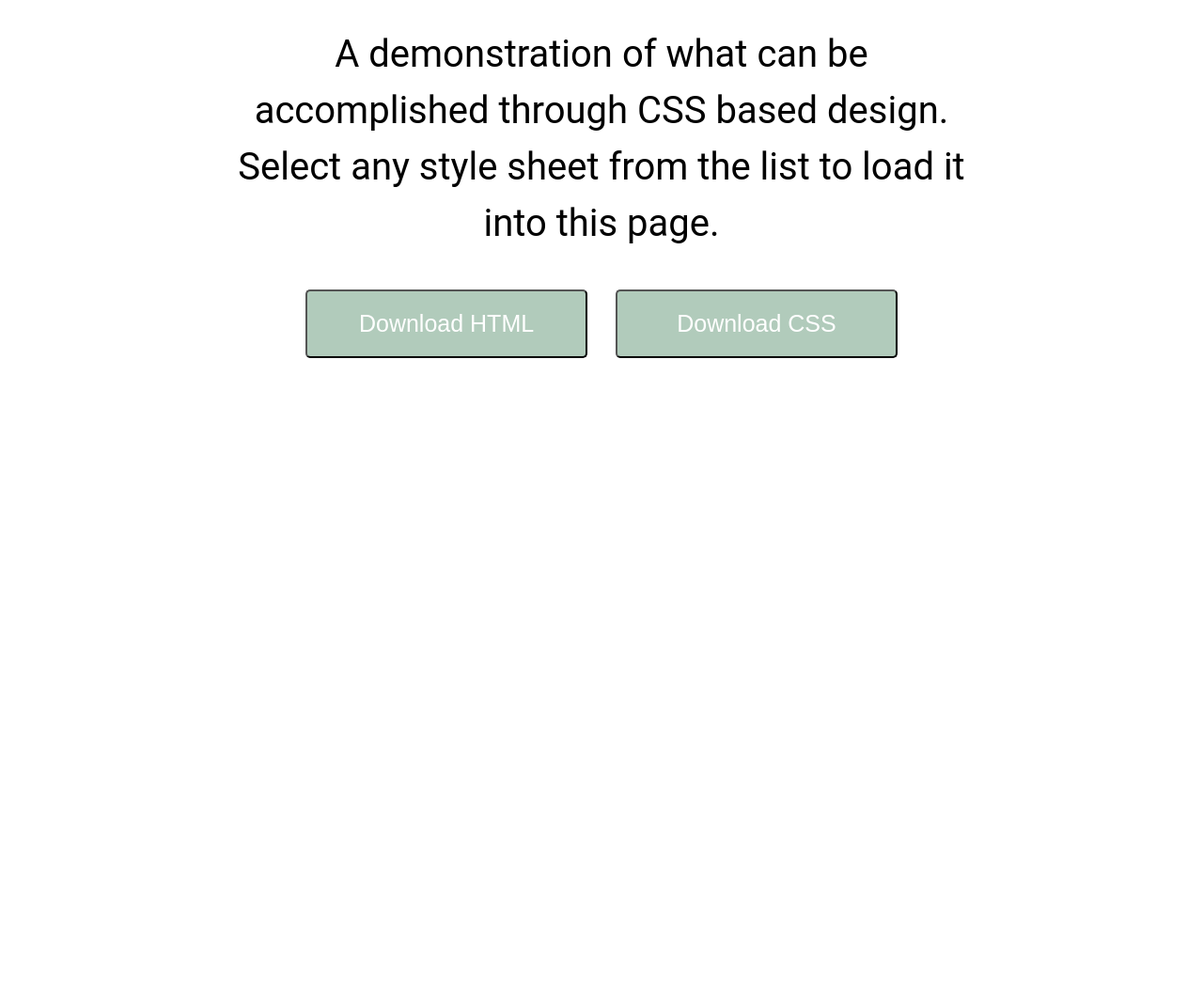
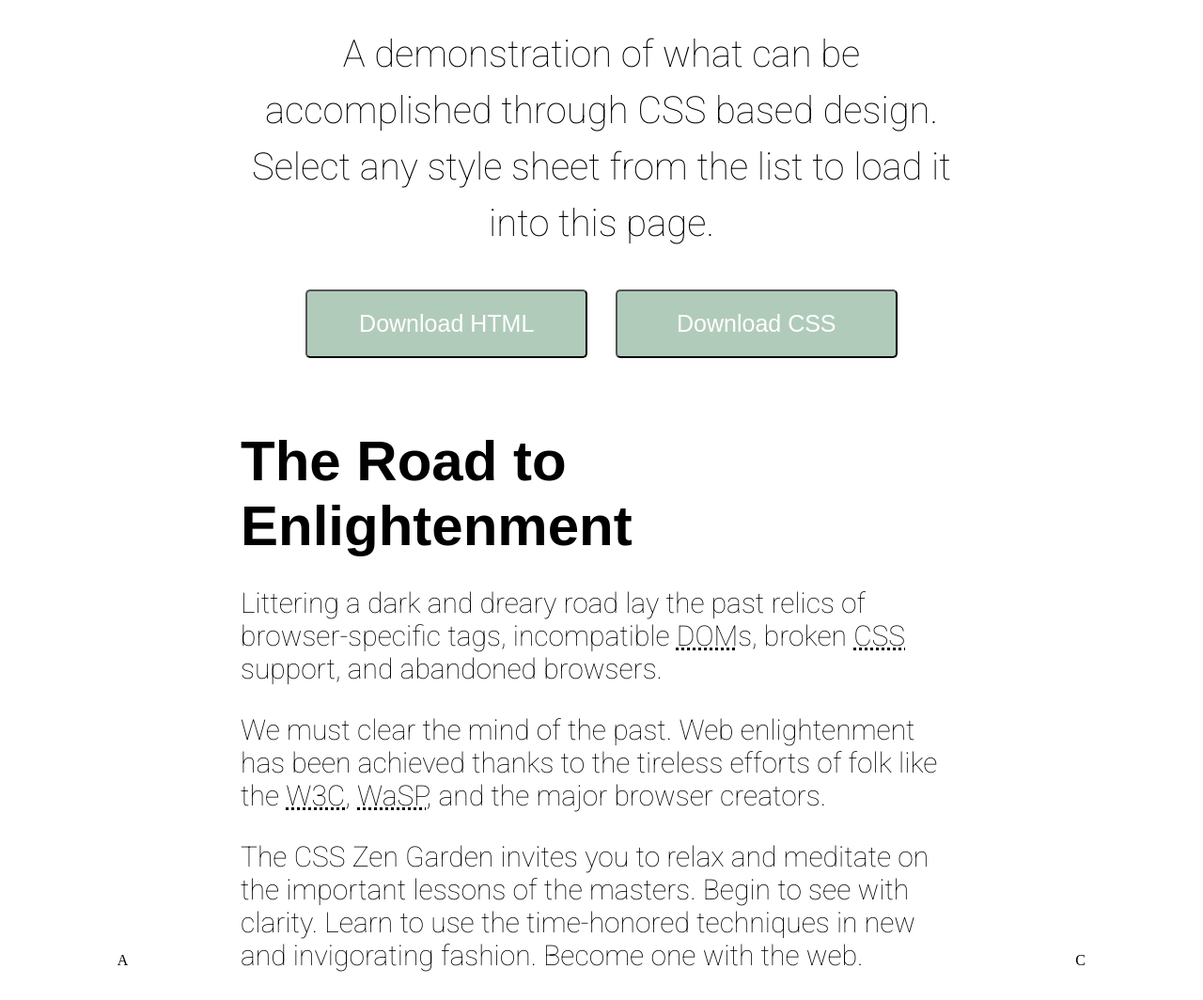
Before and after one commit to pduong987/pduong987, a plain HTML site: page zen-garden/index.html in a window 1280 px wide. Shown: the part 787-1851 px from the top of the page at 94% size. Before the commit the page ends 1243 px from the top, so only its background shows below. Drawn offline with Linux system fonts and the light colour scheme; a web font is replaced by a local one.

Commit message:
Add content

```diff
--- a/zen-garden/index.html
+++ b/zen-garden/index.html
@@ -16,6 +16,12 @@
       href="https://fonts.googleapis.com/css2?family=Reggae+One&display=swap"
       rel="stylesheet"
     />
+    <link
+      href="https://fonts.googleapis.com/css2?family=Raleway:wght@100&family=Roboto:ital,wght@0,100;1,100&display=swap"
+      rel="stylesheet"
+    />
+
+    <link rel="preconnect" href="https://fonts.gstatic.com" />
 
     <meta name="viewport" content="width=device-width, initial-scale=1.0" />
     <meta name="author" content="Dave Shea" />
@@ -44,5 +50,33 @@
       <button>Download HTML</button>
       <button>Download CSS</button>
     </div>
+
+    <div id="main-block">
+      <div id="left-nav">A</div>
+      <div id="content">
+        <h1>The Road to Enlightenment</h1>
+        <p>
+          Littering a dark and dreary road lay the past relics of
+          browser-specific tags, incompatible
+          <abbr title="Document Object Model">DOM</abbr>s, broken
+          <abbr title="Cascading Style Sheets">CSS</abbr> support, and abandoned
+          browsers.
+        </p>
+        <p>
+          We must clear the mind of the past. Web enlightenment has been
+          achieved thanks to the tireless efforts of folk like the
+          <abbr title="World Wide Web Consortium">W3C</abbr>,
+          <abbr title="Web Standards Project">WaSP</abbr>, and the major browser
+          creators.
+        </p>
+        <p>
+          The CSS Zen Garden invites you to relax and meditate on the important
+          lessons of the masters. Begin to see with clarity. Learn to use the
+          time-honored techniques in new and invigorating fashion. Become one
+          with the web.
+        </p>
+      </div>
+      <div id="right-nav">C</div>
+    </div>
   </body>
 </html>
--- a/zen-garden/style.css
+++ b/zen-garden/style.css
@@ -50,3 +50,36 @@
   font-weight: bold;
   color: black;
 }
+
+#main-block {
+  text-align: center;
+}
+
+#left-nav {
+  display: inline-block;
+  width: 19%;
+}
+
+#content {
+  display: inline-block;
+  width: 60%;
+  font-size: 30px;
+  text-align: left;
+}
+
+#content h1 {
+  margin-bottom: 30px;
+  font-size: 35px solid;
+  font-weight: bold;
+  font-family: Arial, Helvetica, sans-serif;
+}
+
+#content p {
+  margin-bottom: 30px;
+  font-family: "Roboto", sans-serif;
+}
+
+#right-nav {
+  display: inline-block;
+  width: 19%;
+}
```
Also changed, not shown: zen-garden/zen-garden-2.jpg (added).
